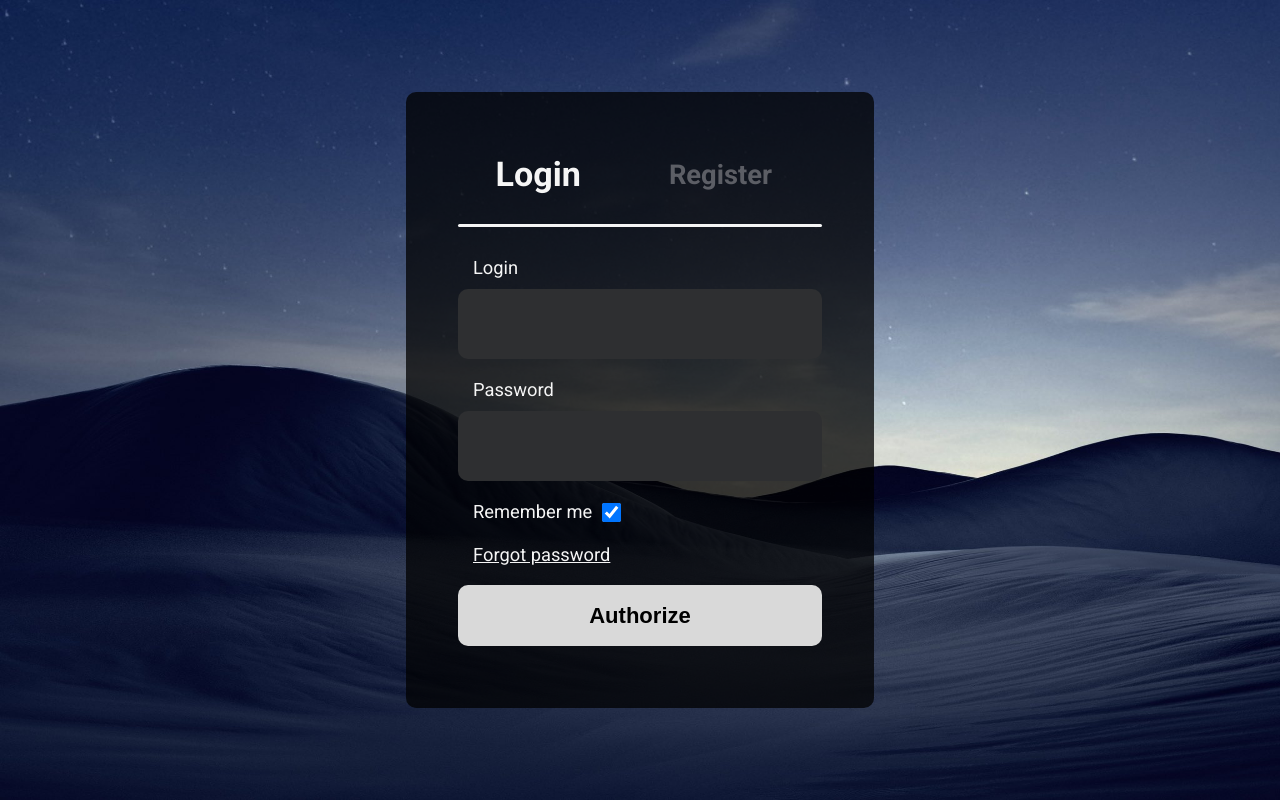
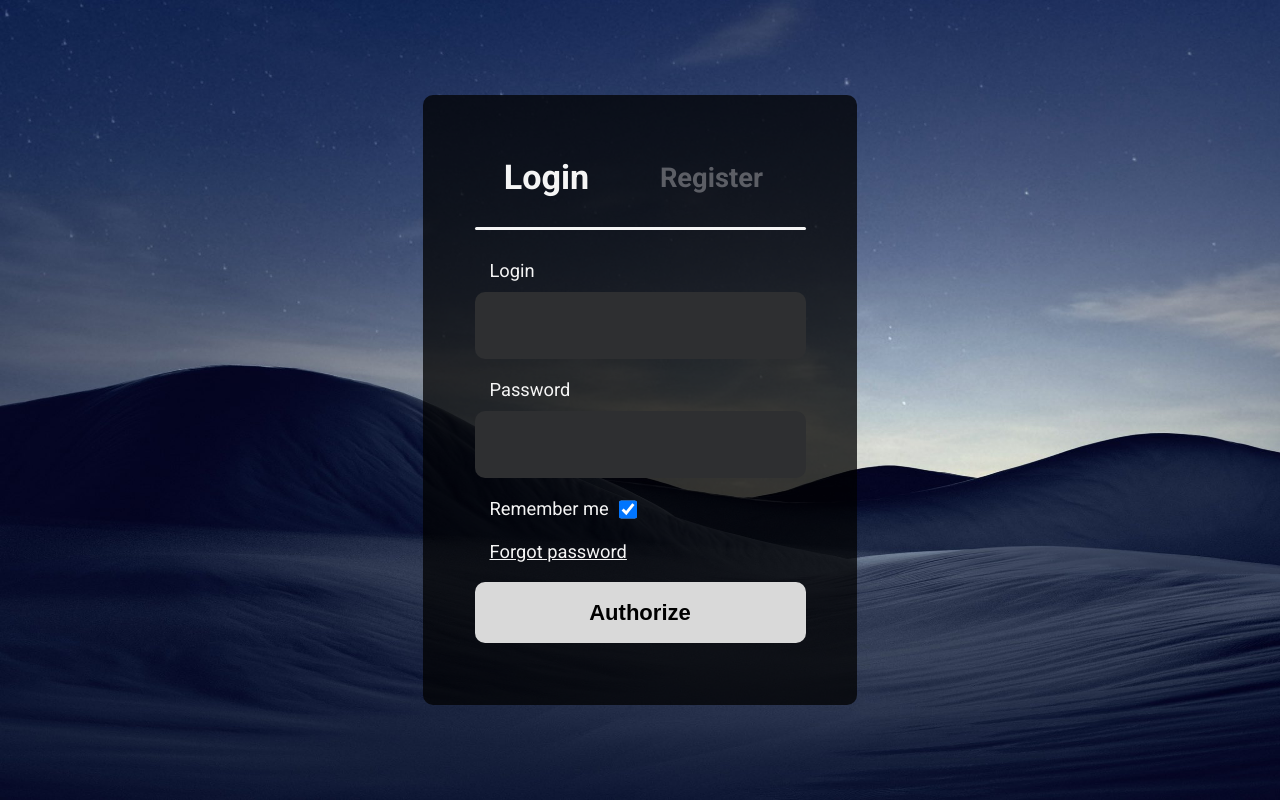
Before and after one commit to JustFantick/task-manager, a Next.js app: page / in a window 1280 px wide. Built offline with nearby package versions, Linux system fonts and the light colour scheme.

Commit message:
fix(components): reduce Input's font size a little

```diff
--- a/src/components/form/form.module.scss
+++ b/src/components/form/form.module.scss
@@ -25,7 +25,7 @@ $labelTextSize: adaptValue(20, 16);
 		transition: all 0.3s ease-in-out;
 
 		font-weight: 400;
-		font-size: adaptValue(28, 18);
+		font-size: adaptValue(24, 18);
 		line-height: 1.25;
 
 		color: $primaryTextColor;
```
